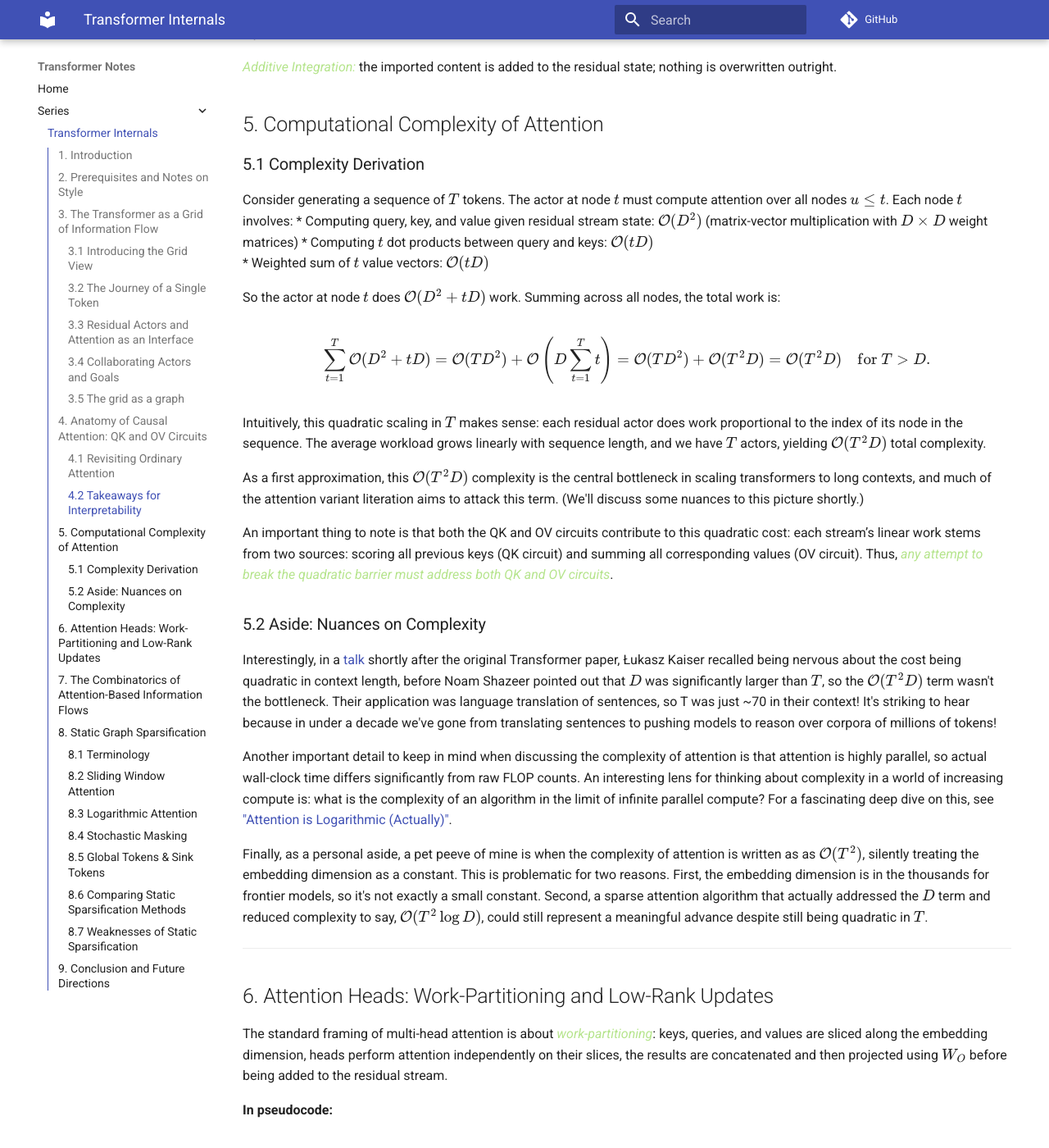
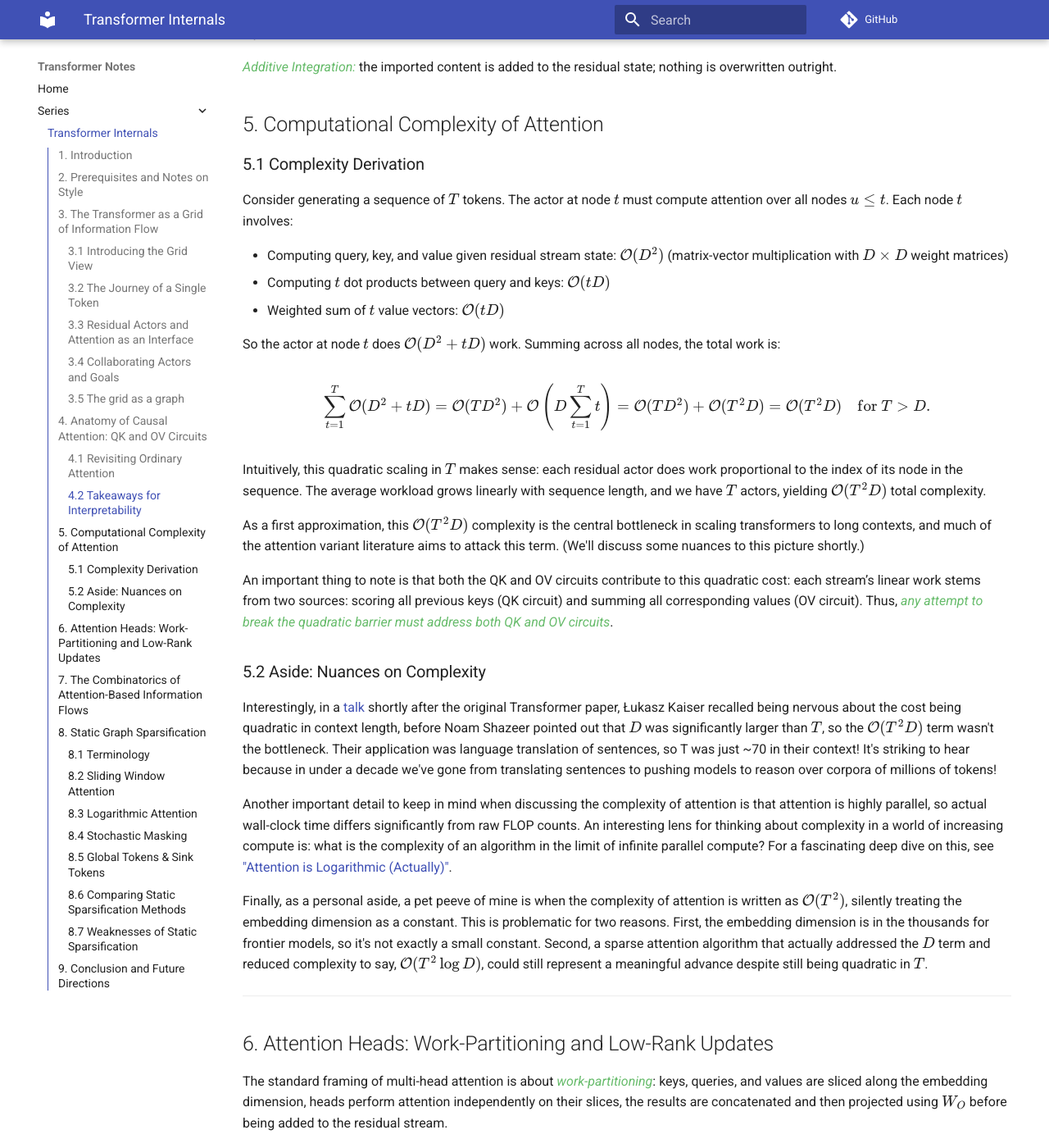
Before and after one commit to PranavSriram18/genai_foundations, an MkDocs documentation site: the page built from docs/series/transformer_internals.md, in a window 1280 px wide and 1400 px high, scrolled down 7554 px. Shown: the whole window at 82% size. Built offline with MkDocs 1.6.1 and Material for MkDocs 9.7.7, drawn with Linux system fonts in a browser that asks for light colours; comment, search, counter and statistics services are not loaded; some of the changed text lies outside the part shown.

Commit message:
more formatting

```diff
--- a/docs/assets/styles.css
+++ b/docs/assets/styles.css
@@ -9,7 +9,7 @@
 
 /* Pastel green italics for novel ideas or insights */
 .idea {
-    color: #b5e48c;
+    color: #66bb6a;
     font-style: italic;
     font-weight: 500;
 }
--- a/docs/series/transformer_internals.md
+++ b/docs/series/transformer_internals.md
@@ -256,8 +256,8 @@ becomes a linear function of its inputs.
 ### 5.1 Complexity Derivation
 Consider generating a sequence of $T$ tokens. The actor at node $t$ must compute attention over all
 nodes $u \le t$. Each node $t$ involves:
-* Computing query, key, and value given residual stream state: $\mathcal{O}(D^2)$ (matrix-vector multiplication
-  with $D \times D$ weight matrices)
+
+* Computing query, key, and value given residual stream state: $\mathcal{O}(D^2)$ (matrix-vector multiplication with $D \times D$ weight matrices)
 * Computing $t$ dot products between query and keys: $\mathcal{O}(tD)$
 * Weighted sum of $t$ value vectors: $\mathcal{O}(tD)$
 
@@ -276,7 +276,7 @@ to the index of its node in the sequence. The average workload grows linearly wi
 and we have $T$ actors, yielding $\mathcal{O}(T^2D)$ total complexity.
 
 As a first approximation, this $\mathcal{O}(T^2D)$ complexity is the central bottleneck in scaling
-transformers to long contexts, and much of the attention variant literation aims to attack this
+transformers to long contexts, and much of the attention variant literature aims to attack this
 term. (We'll discuss some nuances to this picture shortly.)
 
 An important thing to note is that both the QK and OV circuits contribute to this quadratic cost:
@@ -296,18 +296,20 @@ attention is highly parallel, so actual wall-clock time differs significantly fr
 An interesting lens for thinking about complexity in a world of increasing compute is: what is the complexity of an algorithm in the limit of infinite parallel compute? For a fascinating deep dive on this, see ["Attention is Logarithmic (Actually)"](https://supaiku.com/attention-is-logarithmic).
 
 Finally, as a personal aside, a pet peeve of mine is when the complexity of attention is written as
-as $\mathcal{O}(T^2)$, silently treating the embedding dimension as a constant. This is problematic for two
-reasons. First, the embedding dimension is in the thousands for frontier models, so it's not exactly
-a small constant. Second, a sparse attention algorithm that actually addressed the $D$ term and reduced complexity to say, $\mathcal{O}(T^2 \log D)$, could still represent a meaningful advance despite still being quadratic in $T$.
+$\mathcal{O}(T^2)$, silently treating the embedding dimension as a constant. This is problematic for
+two reasons. First, the embedding dimension is in the thousands for frontier models, so it's not
+exactly a small constant. Second, a sparse attention algorithm that actually addressed the $D$ term
+and reduced complexity to say, $\mathcal{O}(T^2 \log D)$, could still represent a meaningful advance
+despite still being quadratic in $T$.
 
 ---
 
 ## 6. Attention Heads: Work-Partitioning and Low-Rank Updates
 
-The standard framing of multi-head attention is about <span class="idea">work-partitioning</span>: keys, queries, and
-values are sliced along the embedding dimension, heads perform attention independently on their
-slices, the results are concatenated and then projected using $W_O$ before being added to the residual
-stream.
+The standard framing of multi-head attention is about <span class="idea">work-partitioning</span>:
+keys, queries, and values are sliced along the embedding dimension, heads perform attention
+independently on their slices, the results are concatenated and then projected using $W_O$ before
+being added to the residual stream.
 
 **In pseudocode:**
 
```
Also changed, not shown: other parts of docs/series/transformer_internals.md (+4 -2 lines).
